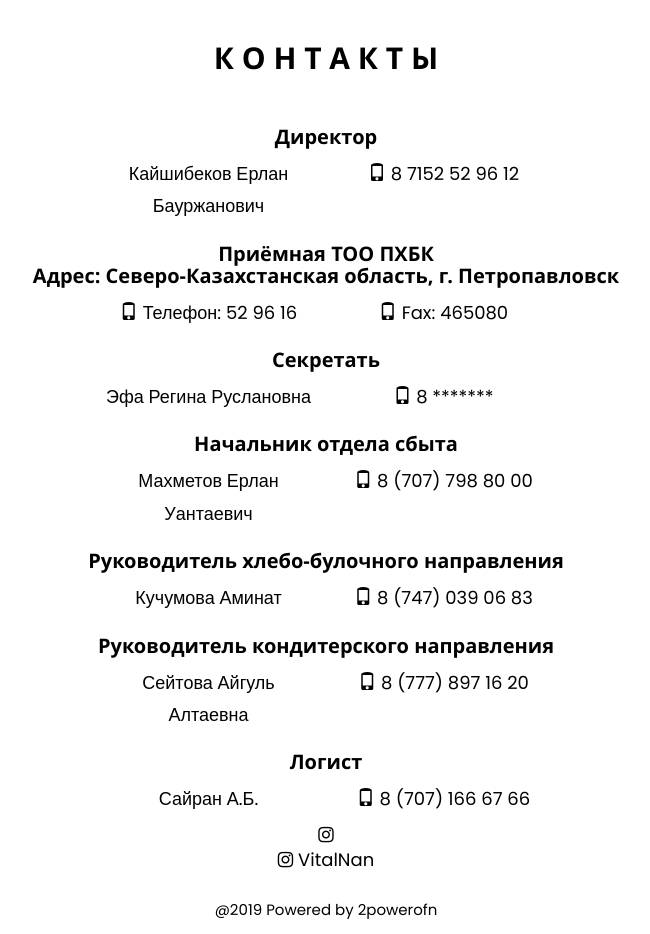
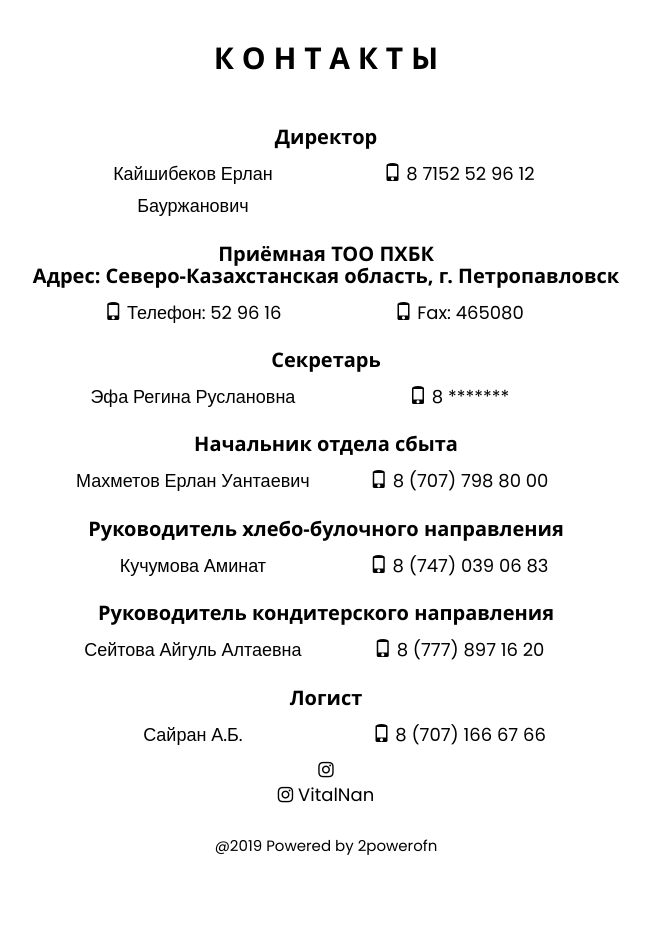
Before and after one commit to PolyAtomicIon/site-for-kanat, a Django app: page /post/1/ in a window 1280 px wide. Shown: the part 1097-2031 px from the top of the page, without its empty margins (314-964 px from the left). After the commit the page ends 1952 px from the top, so only its background shows below. Run offline with Django 3.2, Linux system fonts and the light colour scheme; data comes from the database, SQL or seed files in the repository; both versions use the stored data as it was after the commit; some libraries are stand-ins or nearby versions.

Commit message:
checking, adding files to sb locally

```diff
--- a/blog/static/css/blog.css
+++ b/blog/static/css/blog.css
@@ -103,6 +103,13 @@ body {
     color: black !important;
     background: white;
   }
+
+  @media (max-width: 768px) {
+    .logo-text {
+      padding-left: 50px;
+    }
+  }
+
 
   .navbar i{
     font-size: 20px;
@@ -405,7 +412,7 @@ padding: 40px;
 
   @media (min-width: 1000px) {
     .contact-info .container{
-      width: 40% !important;
+      width: 45% !important;
     }
   }
 
--- a/blog/templates/blog/base.html
+++ b/blog/templates/blog/base.html
@@ -90,7 +90,7 @@
           <div class="col-lg-12 contact-info">
             <h4>Директор</h4>
             <div class="container">
-              <p class="col-lg-6 col-md-12"> Кайшибеков Ерлан Бауржанович</p>
+              <p class="col-lg-6 col-md-12">Кайшибеков Ерлан Бауржанович</p>
               <p class="col-lg-6 col-md-12"> <span class="glyphicon glyphicon-phone"></span> 8 7152 52 96 12 </p>
             </div>
             </div>
@@ -102,7 +102,7 @@
             </div>
           </div>
           <div class="col-lg-12 contact-info">
-            <h4> Секретать</h4>
+            <h4> Секретарь</h4>
             <div class="container">
               <p class="col-lg-6 col-md-12"> Эфа Регина Руслановна </p>
               <p class="col-lg-6 col-md-12"> <span class="glyphicon glyphicon-phone"></span> 8 ******* </p>
--- a/blog/templates/blog/base_products.html
+++ b/blog/templates/blog/base_products.html
@@ -63,7 +63,7 @@
                 <li><a href="/blog/products4/" target="_blank"><center>VitalNan</center></a></li>
               </ul>
             </li>
-            <li><a href="/blog/post_list#contacts">Контакты</a></li>
+            <li><a href="#contacts">Контакты</a></li>
             <li>
               <a href="https://www.instagram.com/khlebokomb" target="_blank">
               <center><i class="fa fa-instagram w3-hover-opacity"></i></center>
@@ -102,7 +102,7 @@
             </div>
           </div>
           <div class="col-lg-12 contact-info">
-            <h4> Секретать</h4>
+            <h4> Секретарь</h4>
             <div class="container">
               <p class="col-lg-6 col-md-12"> Эфа Регина Руслановна </p>
               <p class="col-lg-6 col-md-12"> <span class="glyphicon glyphicon-phone"></span> 8 ******* </p>
```
Also changed, not shown: db.sqlite3, media/images/папапап.jpg (added), 1 other file.
